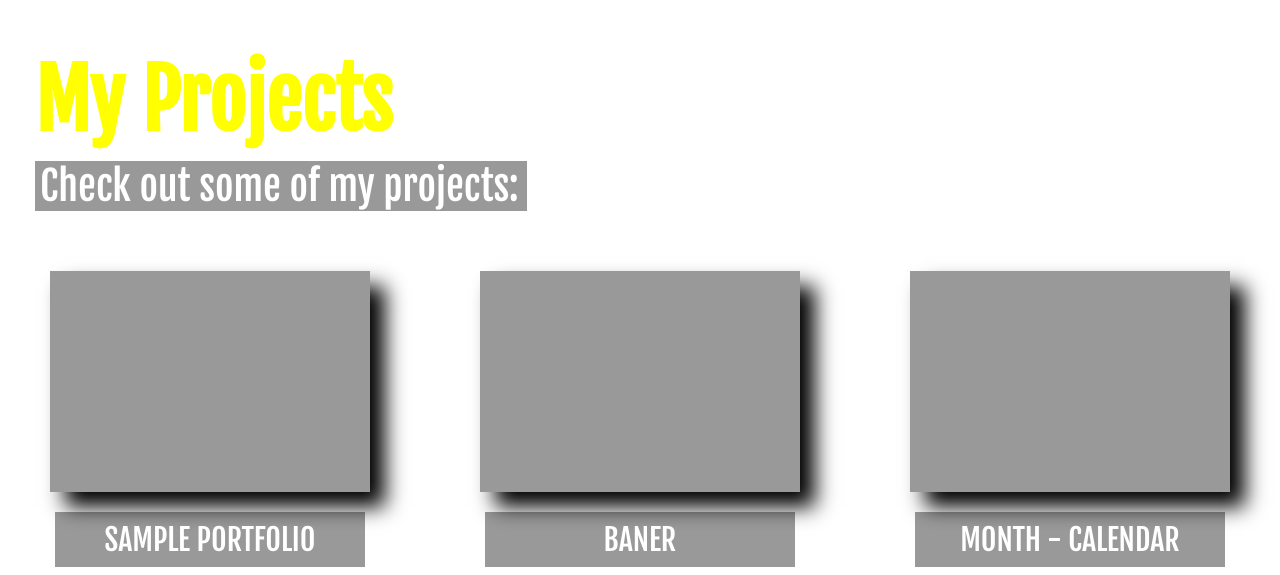
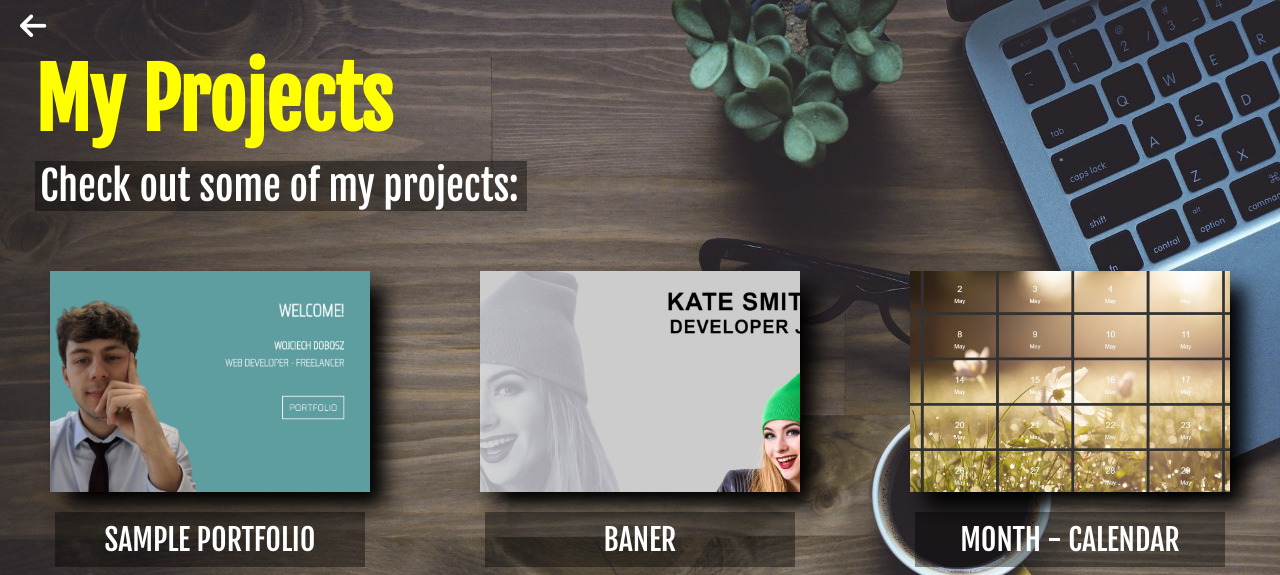
Before and after one commit to Wojciech005/Official-Website, a plain HTML site: page project.html in a window 1280 px wide. Shown: the top 575 px of the page. Drawn offline with nearby package versions, Linux system fonts and the light colour scheme.

Commit message:
Update projectStyle.css

```diff
--- a/projectStyle.css
+++ b/projectStyle.css
@@ -9,7 +9,7 @@ html {
 }
 body {
     background-attachment: fixed;
-    background-image: url(img/tlo3.jpg);
+    background-image: url(tlo3.jpg);
     width: 100%;
     background-position: right;
     background-size: cover;
@@ -93,15 +93,15 @@ div.jobs .img{
     box-shadow: 15px 15px 20px;
 }
 div.jobs .img.first{
-    background-image: url(img/calendar1.jpg);
+    background-image: url(calendar1.jpg);
 
 }
 div.jobs .img.second {
-    background-image: url(img/baner1.jpg);
+    background-image: url(baner1.jpg);
 
 }
 div.jobs .img.third {
-    background-image: url(img/WojciechPHOTO.PNG);
+    background-image: url(WojciechPHOTO.PNG);
 
 }
 
```
